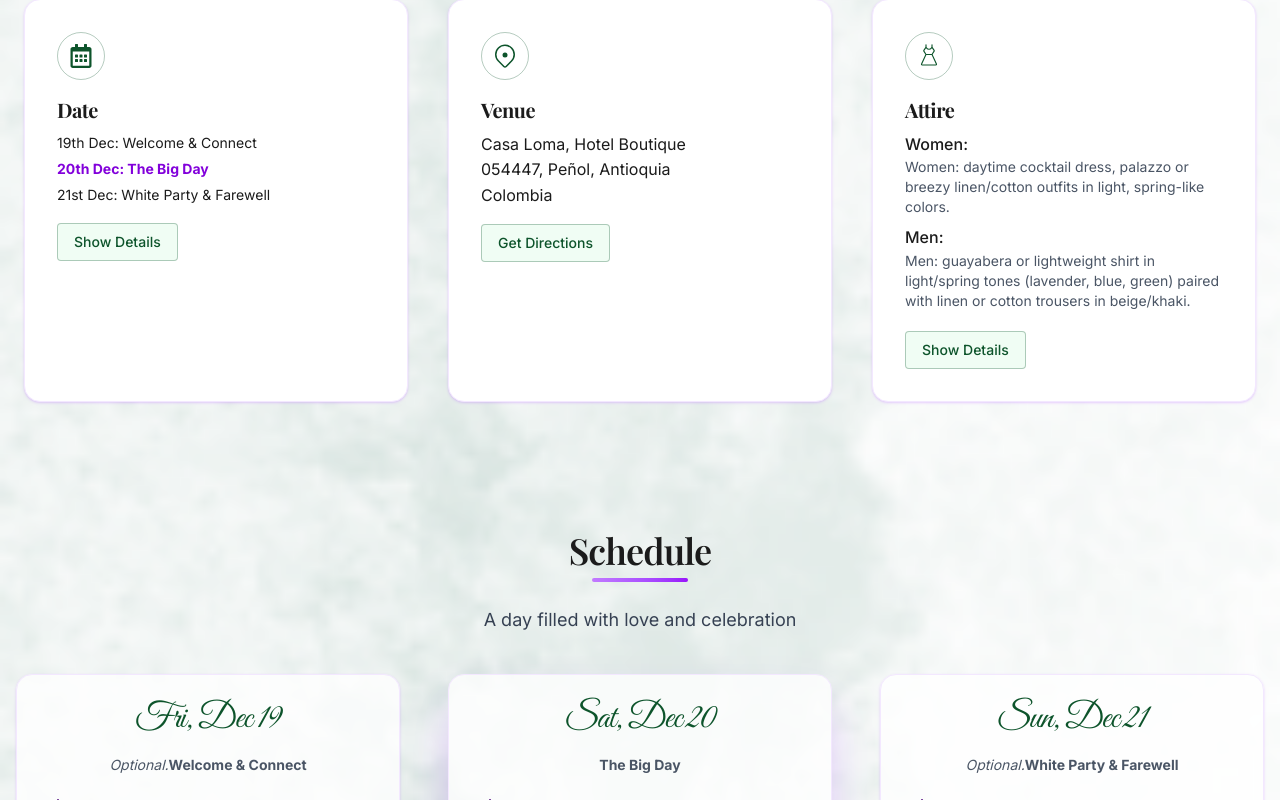
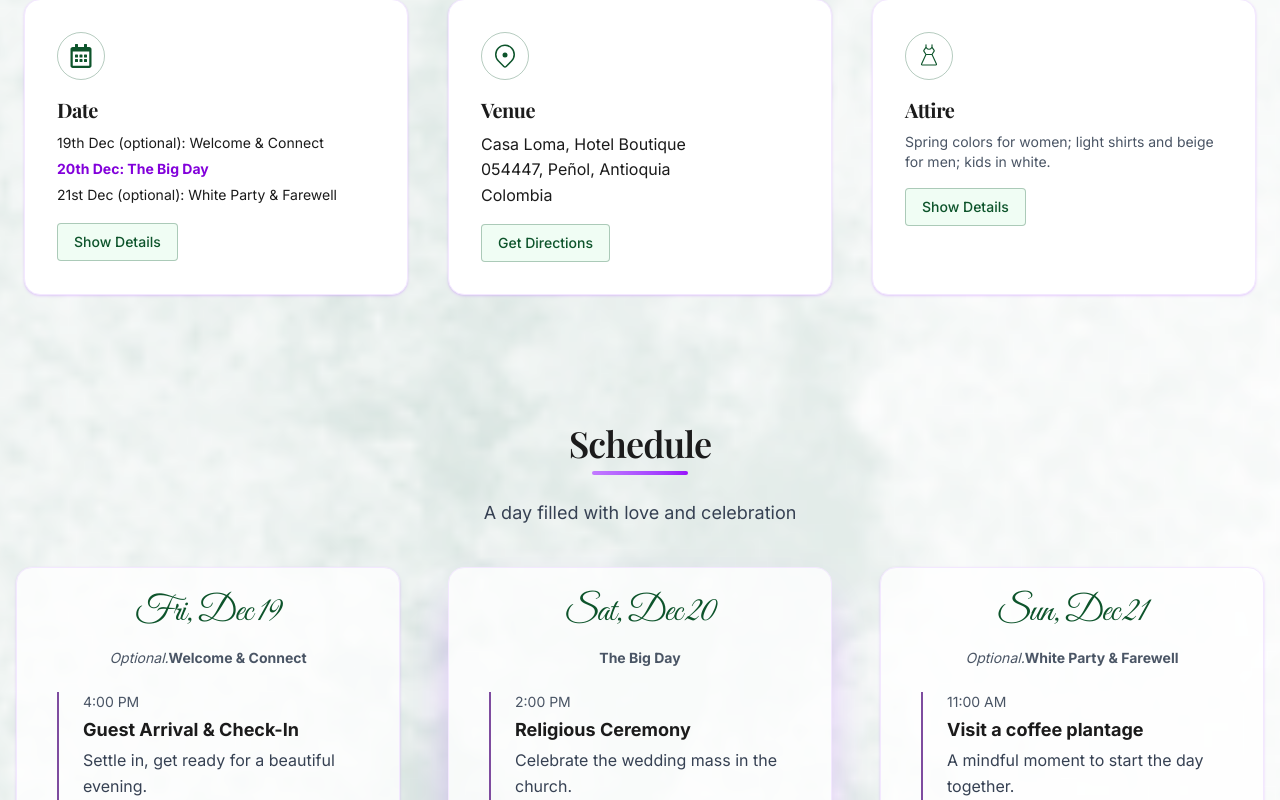
Before and after one commit to chriscloud27/maria-chris, a Next.js app: page /en in a window 1280 px wide. Shown: the part 2060-2860 px from the top of the page. Built offline with nearby package versions, Linux system fonts and the light colour scheme; a web font is replaced by a local one.

Commit message:
fix(attire): change texts

```diff
--- a/src/components/Attire.tsx
+++ b/src/components/Attire.tsx
@@ -43,6 +43,9 @@ export default function Attire() {
             {/* Render label (before colon) in bold, keep the rest normal. If there's no colon, render whole string normally. */}
             {(() => {
               const renderBoldLabel = (s: string) => {
+                // If the translation is empty or only whitespace, don't render anything
+                if (!s || s.trim().length === 0) return null;
+
                 const parts = s.split(":");
                 if (parts.length > 1) {
                   const label = parts.shift();
@@ -67,6 +70,7 @@ export default function Attire() {
                       preserve that spacing for visual parity */}
                   {(() => {
                     const s = t("attireKids");
+                    if (!s || s.trim().length === 0) return null;
                     const parts = s.split(":");
                     if (parts.length > 1) {
                       const label = parts.shift();
--- a/src/components/Details.tsx
+++ b/src/components/Details.tsx
@@ -20,9 +20,9 @@ export function Details() {
           </div>
           <h3 className="text-xl font-bold mb-2">{t("dateTitle")}</h3>
           <div className="text-sm leading-relaxed space-y-1 mb-4">
-            <div>19th Dec: Welcome & Connect</div>
-            <div className="font-bold text-purple-700">20th Dec: The Big Day</div>
-            <div>21st Dec: White Party & Farewell</div>
+            <div>{t('dateLine1')}</div>
+            <div className="font-bold text-purple-700">{t('dateLine2')}</div>
+            <div>{t('dateLine3')}</div>
           </div>
           {/* route to the attire page for the current locale */}
           <a
@@ -53,10 +53,7 @@ export function Details() {
           </div>
           <h3 className="text-xl font-bold mb-2">{t("attireTitle")}</h3>
           <div className="mb-2">
-            <p className="font-medium">{t("attireWomenLabel")}</p>
-            <p className="text-sm text-gray-600 mb-2">{t("attireWomen")}</p>
-            <p className="font-medium">{t("attireMenLabel")}</p>
-            <p className="text-sm text-gray-600 mb-3">{t("attireMen")}</p>
+            <p className="text-sm text-gray-600 mb-2">{t("attireSummary")}</p>
           </div>
           <div className="flex flex-wrap gap-2 items-start">
             <a
--- a/src/messages/de.json
+++ b/src/messages/de.json
@@ -270,6 +270,9 @@
     "subtitle": "Zeremonie, Empfang und alles dazwischen",
     "dateTitle": "Datum",
   "dateMain": "19. Dez: Willkommen & Verbinden\n20. Dez: Der Große Tag\n21. Dez: Weiße Party & Abschied",
+  "dateLine1": "19. Dez (optional): Willkommen & Verbinden",
+  "dateLine2": "20. Dez: Der Große Tag",
+  "dateLine3": "21. Dez (optional): Weiße Party & Abschied",
     "ceremonyTime": "",
   "showDetailsButton": "Details Anzeigen",
     "venueTitle": "Veranstaltungsort",
@@ -284,9 +287,10 @@
   "attireOverview": "Farben",
   "attireColors": "Hellgrün, Petrol-Grün, Olivgrün, Dunkelgrün, Orange, Goldgelb, Fuchsia, Kräftiges Rosa, Flieder, Dunkles Violett, Helles Violett, Lavendel",
   "attireExampleTitle": "Kleidung",
-    "attireWomen": "Frauen: Tageskleid, Palazzohose oder leichte Leinen-/Baumwollkleidung in hellen, frühlingshaften Tönen",
-    "attireMen": "Männer: Leichte Hemden oder Guayabera in Pastelltönen (Lavendel, Hellblau, Grün) kombiniert mit beigen/khakifarbenen Leinenhosen.",
-    "attireKids": "Kinder: Weiß mit grünen Akzenten",
+  "attireWomen": "Frauen in hellen, frühlingshaften Tönen (blush, coral, salbeigrün, türkis oder sanftes gelb)",
+  "attireMen": "Männer mit Guayabera oder leichtem Hemd in Lavendel, Blau oder Grün und beigem/khaki-farbenem Hosen",
+  "attireKids": "Kinder in Weiß mit grünen Akzenten",
+  "attireSummary": "Frühlingshafte Farben für Frauen; leichte Hemden und beige für Männer; Kinder in Weiß.",
     "attireWomenMenButton": "Frauen / Männer",
     "attireKidsButton": "Kinder",
     "attireKidsTitle": "Weiße Bootsparty",
--- a/src/messages/en.json
+++ b/src/messages/en.json
@@ -269,7 +269,10 @@
     "title": "The Details",
     "subtitle": "Ceremony, reception, and everything in between",
     "dateTitle": "Date",
-    "dateMain": "19th Dec: Welcome & Connect\n20th Dec: The Big Day\n21st Dec: White Party & Farewell",
+  "dateMain": "19th Dec: Welcome & Connect\n20th Dec: The Big Day\n21st Dec: White Party & Farewell",
+  "dateLine1": "19th Dec (optional): Welcome & Connect",
+  "dateLine2": "20th Dec: The Big Day",
+  "dateLine3": "21st Dec (optional): White Party & Farewell",
     "ceremonyTime": "",
     "showDetailsButton": "Show Details",
     "venueTitle": "Venue",
@@ -284,9 +287,10 @@
   "attireOverview": "Colors",
   "attireColors": "Light green, Teal green, Olive green, Dark green, Orange, Golden yellow, Fuchsia pink, Bright pink, Lilac, Dark violet, Bright violet, Lavender",
   "attireExampleTitle": "Clothes",
-  "attireWomen": "Women: daytime cocktail dress, palazzo or breezy linen/cotton outfits in light, spring-like colors.",
-  "attireMen": "Men: guayabera or lightweight shirt in light/spring tones (lavender, blue, green) paired with linen or cotton trousers in beige/khaki.",
-  "attireKids": "Kids: white with green accents",
+  "attireWomen": "Women in light, spring-like tones (blush, coral, sage green, turquoise or soft yellow)",
+  "attireMen": "Men in a guayabera or lightweight shirt in lavender, blue, or green paired with beige/khaki trousers",
+  "attireKids": "Kids in white with touches of green",
+  "attireSummary": "Spring colors for women; light shirts and beige for men; kids in white.",
     "attireWomenMenButton": "Women / Men",
     "attireKidsButton": "Kids",
     "attireKidsTitle": "White boat party",
--- a/src/messages/es.json
+++ b/src/messages/es.json
@@ -217,7 +217,10 @@
     "title": "Los Detalles",
     "subtitle": "Ceremonia, recepción y todo lo demás",
     "dateTitle": "Fecha",
-    "dateMain": "19 Dic: Bienvenida y Conexión\n20 Dic: El Gran Día\n21 Dic: Fiesta Blanca y Despedida",
+  "dateMain": "19 Dic: Bienvenida y Conexión\n20 Dic: El Gran Día\n21 Dic: Fiesta Blanca y Despedida",
+  "dateLine1": "19 Dic (opcional): Bienvenida y Conexión",
+  "dateLine2": "20 Dic: El Gran Día",
+  "dateLine3": "21 Dic (opcional): Fiesta Blanca y Despedida",
     "ceremonyTime": "",
     "showDetailsButton": "Ver Detalles",
     "dinnerTime": "Cena 19:30",
@@ -234,9 +237,10 @@
   "attireOverview": "Colores",
   "attireColors": "Verde claro, verde teal, verde oliva, verde oscuro, naranja, amarillo dorado, fucsia, rosa brillante, lila, violeta oscuro, violeta brillante, lavanda",
   "attireExampleTitle": "Prendas",
-  "attireWomen": "Mujeres: Vestido cocktail de día, palazzo o ropa fresca en lino/algodón con colores claros y primaverales",
-  "attireMen": "Hombres: Guayabera o camisa ligera en tonos claros/primaverales (lavanda, azul, verde) con pantalón de lino o algodón beige/khaki.",
-  "attireKids": "Niños: blanco con acentos verdes",
+  "attireWomen": "Mujeres en tonos claros y primaverales (blush, coral, verde salvia, turquesa o amarillo suave), hombres con guayabera o camisa ligera en tonos lavanda, azul o verde y pantalón beige/khaki, y niños en blanco con toques de verde",
+  "attireMen": "",
+  "attireKids": "",
+  "attireSummary": "Colores primaverales para mujeres; camisas ligeras y pantalón beige para hombres; niños en blanco.",
     "attireWomenMenButton": "Mujeres / Hombres",
     "attireKidsButton": "Niños",
     "attireKidsTitle": "Fiesta en Barco Blanca",
@@ -252,9 +256,9 @@
   },
   "story": {
     "title": "Nuestra Historia",
-    "subtitle": "Érase una vez, Chris fue a Colombia mientras María vivía en Australia. Años después Chris dejó Europa para visitar Australia en el momento exacto en que María dejó Australia para viajar por Europa (gran sincronización, universo 👏)",
-    "paragraph2": "María fue a un festival de salsa en Croacia buscando su alma gemela. Y la encontró… era Caro. ¡Mejor amiga al instante! Juntas fueron al festival tres años seguidos. En el cuarto año Caro se saltó la salsa y fue a otro evento con su \"buen amigo\" (spoiler: ese era Chris 👀).",
-    "paragraph3": "María siguió viajando y finalmente llegó a un festival de nómadas digitales en Bulgaria. Caro le escribió: \"¡mi \"buen amigo\" está allí, deberías conocerlo!\" ...pero nunca compartió su contacto (gracias, Caro). El universo claramente tenía un plan. Ese mismo fin de semana, María y Chris se encontraron mientras trataban de escapar de una fiesta ruidosa y abarrotada. Empezaron a hablar, perdieron la noción del tiempo y no se dieron cuenta de que todos los demás ya se habían ido.",
+    "subtitle": "Un par de años atrás, Chris fue a Colombia mientras María vivía en Australia. Años después Chris dejó Europa para visitar Australia en el momento exacto en que María dejó Australia para viajar por Europa (gran sincronización, universo 👏)",
+    "paragraph2": "María fue a un festival de salsa en Croacia buscando su alma gemela. Y la encontró… era Caro. ¡Mejor amiga al instante! Juntas fueron al festival tres años seguidos. Al cuarto año Caro no fue al festival de salsa por ir a otro evento con un \"amigo\" (spoiler: ese era Chris 👀). María igual fue y después fue a un festival de nómadas digitales en Bulgaria. Al llegar Caro le escribió: mi \"amigo\" está ahí, deberías conocerlo!\"... pero nunca compartió su contacto (gracias, Caro). El universo claramente tenía un plan. Ese mismo fin de semana, María quería irse de una fiesta llena y ruidosa, cuando Chris se le acercó ya en la salida y empezaron a hablar, perdieron la noción del tiempo y no se dieron cuenta de que todos los demás ya se habían ido.",
+    "paragraph3": "Al llegar Caro le escribió: mi \"amigo\" está ahí, deberías conocerlo!\"... pero nunca compartió su contacto (gracias, Caro). El universo claramente tenía un plan. Ese mismo fin de semana, María quería irse de una fiesta llena y ruidosa, cuando Chris se le acercó ya en la salida y empezaron a hablar, perdieron la noción del tiempo y no se dieron cuenta de que todos los demás ya se habían ido.",
     "paragraph4": "A la mañana siguiente, María salió a correr a las 7 de la mañana. Chris fue al parque a hacer ejercicio. Se cruzaron de nuevo… y desde ese momento, nunca se separaron.",
     "paragraph5": "En su primer año, viajaron juntos por 14 países. Prueba de que una conversación puede convertirse en toda una aventura. Lo que comenzó como \"solo una conversación\" se convirtió en amor, aventura y ahora esta boda que esperamos celebrar juntos. 🎉💍"
   },
```
